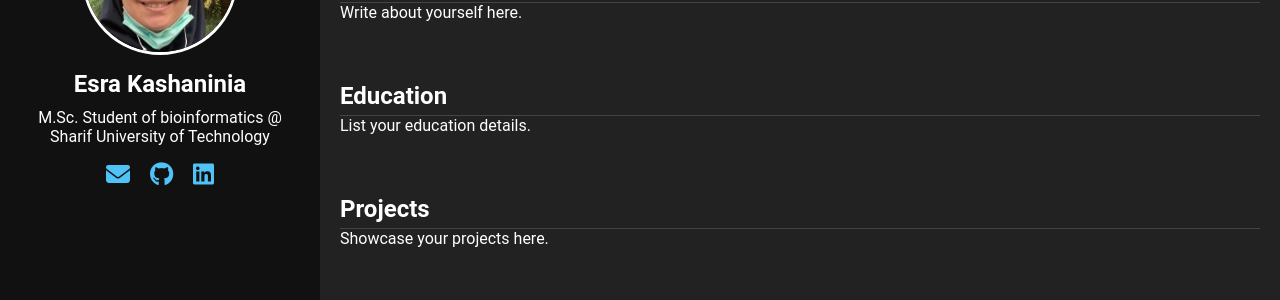
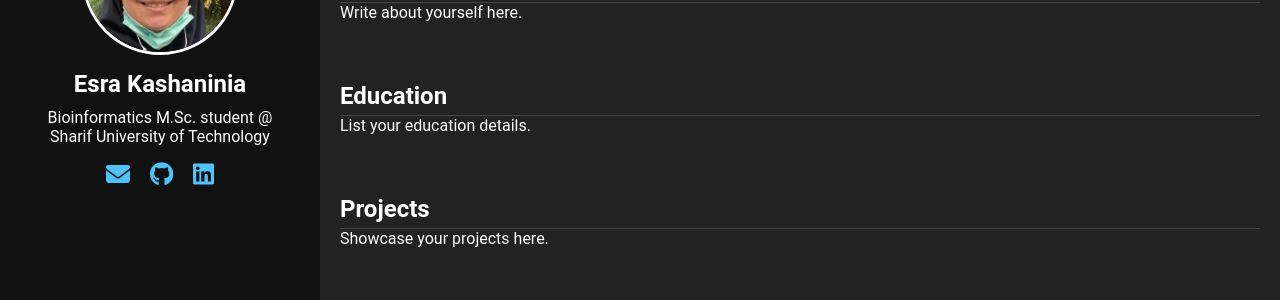
Before and after one commit to Esra-K/Esra-K.github.io, a Jekyll site: the page built from index.md, in a window 1280 px wide. Shown: the part 131-431 px from the top of the page. Built offline with Jekyll 4.4.1, drawn with Linux system fonts in a browser that asks for light colours; our own code applies the rules of GitHub Pages for plain Markdown files.

Commit message:
update bio

```diff
--- a/index.md
+++ b/index.md
@@ -11,7 +11,7 @@ layout: default
     <img src="avatar.jpeg" alt="Esra Kashaninia Photo" class="profile-pic">
     <div class="info">
       <h2>Esra Kashaninia</h2>
-      <p> M.Sc. Student of bioinformatics @ Sharif University of Technology </p>
+      <p> Bioinformatics M.Sc. student @ Sharif University of Technology </p>
       <div class="social-icons">
 	  <a href="mailto:esra.kashaninia@ce.sharif.edu" target="_blank" aria-label="Email">
 	    <i class="fa-solid fa-envelope"></i>
```
